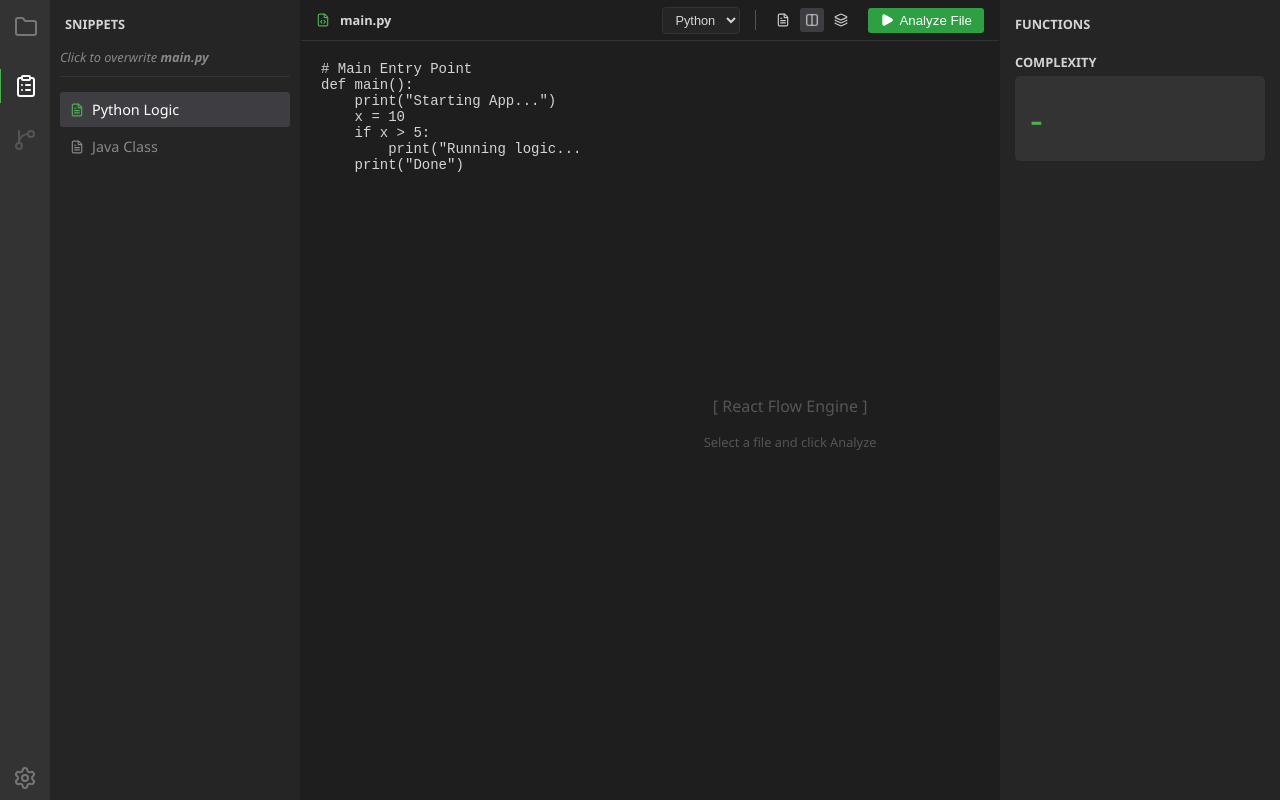
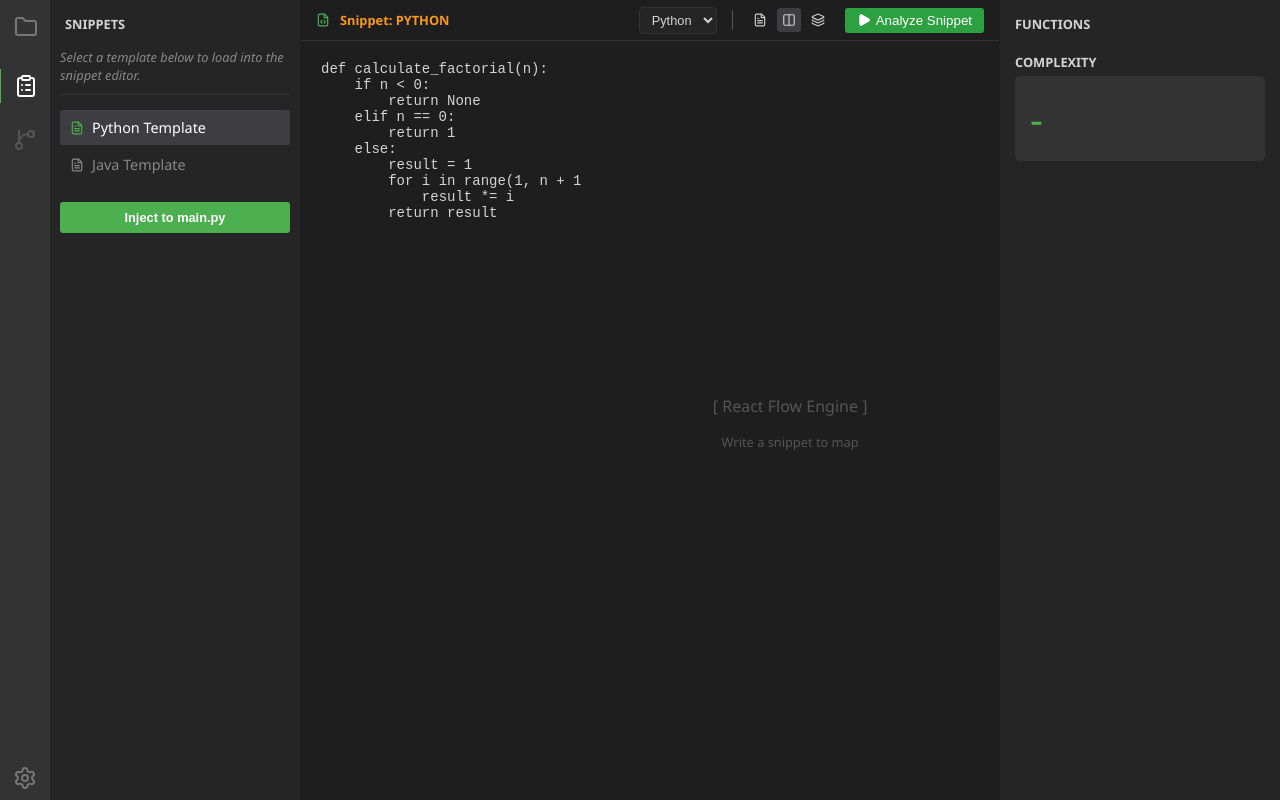
Before and after one commit to ramsptp/CodeMap, a React (Create React App) app in the folder Frontend/codemap-frontend/: page / in a window 1280 px wide. Both pictures are taken after a click on the element 25 px from the left and 86 px from the top of the page. Built offline with nearby package versions, Linux system fonts and the light colour scheme.

Commit message:
independant memory

```diff
--- a/Frontend/codemap-frontend/src/App_v2.js
+++ b/Frontend/codemap-frontend/src/App_v2.js
@@ -19,7 +19,7 @@ import {
 // ===========================================
 // 0. DATA & TEMPLATES
 // ===========================================
-const SNIPPETS = {
+const DEFAULT_TEMPLATES = {
   python:
 `def calculate_factorial(n):
     if n < 0:
@@ -67,7 +67,7 @@ def main():
 };
 
 // ===========================================
-// 1. CUSTOM NODE DEFINITIONS (Neon Borders)
+// 1. CUSTOM NODE DEFINITIONS
 // ===========================================
 
 const TerminatorNode = ({ data }) => {
@@ -270,11 +270,15 @@ const NewApp = () => {
   const [sidebarView, setSidebarView] = useState("explorer");
   const [viewMode, setViewMode] = useState("split");
   const [currentFunc, setCurrentFunc] = useState(null);
-  const [language, setLanguage] = useState("python"); // Controls Snippets Template
+  const [language, setLanguage] = useState("python"); // Snippet Language Dropdown State
 
-  // File System State
+  // 1. FILE SYSTEM STATE (Explorer)
   const [files, setFiles] = useState(DEFAULT_FILES);
   const [activeFileName, setActiveFileName] = useState("main.py");
+
+  // 2. SNIPPET MEMORY STATE (Independent Buffers)
+  // This ensures Python snippet changes don't vanish when you switch to Java
+  const [snippetMemory, setSnippetMemory] = useState(DEFAULT_TEMPLATES);
 
   // Backend State
   const [analysisResult, setAnalysisResult] = useState(null);
@@ -317,22 +321,28 @@ const NewApp = () => {
       }
   };
 
+  // --- EDITOR CHANGE HANDLER ---
   const handleCodeChange = (e) => {
       const newContent = e.target.value;
-      setFiles(prev => ({ ...prev, [activeFileName]: newContent }));
+
+      if (sidebarView === "explorer") {
+          // Update File System
+          setFiles(prev => ({ ...prev, [activeFileName]: newContent }));
+      } else {
+          // Update Snippet Memory (for the current language)
+          setSnippetMemory(prev => ({ ...prev, [language]: newContent }));
+      }
   };
 
   // --- SNIPPET ACTIONS ---
-  // Change language state for snippets ONLY
-  const handleSnippetLanguageChange = (e) => {
-      setLanguage(e.target.value);
-  };
+  // Overwrites the ACTIVE file with the CURRENT Snippet buffer
+  const handleLoadSnippet = (lang) => {
+      const contentToLoad = snippetMemory[lang]; // Use the memory, not the default!
+      if (window.confirm(`Overwrite '${activeFileName}' with your ${lang} snippet?`)) {
+          setFiles(prev => ({ ...prev, [activeFileName]: contentToLoad }));
 
-  // Overwrites the ACTIVE file with the snippet
-  const handleLoadSnippet = (lang) => {
-      if (window.confirm(`Overwrite '${activeFileName}' with ${lang} snippet?`)) {
-          setFiles(prev => ({ ...prev, [activeFileName]: SNIPPETS[lang] }));
-          setLanguage(lang);
+          // Switch to explorer so they can see the file updated
+          setSidebarView("explorer");
       }
   };
 
@@ -341,20 +351,24 @@ const NewApp = () => {
     setLoading(true);
 
     // 1. Determine Language Logic
-    // If in Snippets view, trust the dropdown.
-    // If in Explorer view, AUTO-DETECT from filename.
-    let langToSend = language;
+    let langToSend = "python";
+    let codeToSend = "";
+
     if (sidebarView === "explorer") {
+        // Auto-detect from file extension
         if (activeFileName.endsWith(".java")) langToSend = "java";
-        else langToSend = "python"; // Default to python
+        else langToSend = "python";
+        codeToSend = files[activeFileName];
+    } else {
+        // Use explicit dropdown choice in Snippets mode
+        langToSend = language;
+        codeToSend = snippetMemory[language];
     }
-
-    const codeToSend = files[activeFileName];
 
     try {
       const payload = {
         code: codeToSend,
-        language: langToSend // Use the smart detected language
+        language: langToSend
       };
 
       if (specificFunction) {
@@ -387,7 +401,6 @@ const NewApp = () => {
        {/* 1. ACTIVITY BAR */}
       <div style={{ width: "50px", background: "#333", display: "flex", flexDirection: "column", alignItems: "center", padding: "10px 0", gap: "25px" }}>
 
-        {/* EXPLORER ICON */}
         <div
           onClick={() => setSidebarView("explorer")}
           style={{ cursor: "pointer", borderLeft: sidebarView === "explorer" ? "2px solid #4caf50" : "2px solid transparent", width: "100%", display: "flex", justifyContent: "center", padding: "5px 0" }}
@@ -396,7 +409,6 @@ const NewApp = () => {
             <Folder size={24} color={sidebarView === "explorer" ? "#fff" : "#777"} />
         </div>
 
-        {/* SNIPPETS ICON */}
         <div
           onClick={() => setSidebarView("snippets")}
           style={{ cursor: "pointer", borderLeft: sidebarView === "snippets" ? "2px solid #4caf50" : "2px solid transparent", width: "100%", display: "flex", justifyContent: "center", padding: "5px 0" }}
@@ -441,19 +453,26 @@ const NewApp = () => {
                 </div>
                 <div style={{ padding: "0 10px" }}>
                     <div style={{fontSize: "0.8rem", color: "#888", marginBottom: "15px", fontStyle: "italic", borderBottom: "1px solid #333", paddingBottom: "10px"}}>
-                        Click to overwrite <strong>{activeFileName}</strong>
+                        Select a template below to load into the snippet editor.
                     </div>
 
+                    {/* Buttons just switch the ACTIVE snippet view, they don't overwrite files immediately */}
                     <FileItem
-                        name="Python Logic"
+                        name="Python Template"
                         active={language === "python"}
-                        onClick={() => handleLoadSnippet("python")}
+                        onClick={() => setLanguage("python")}
                     />
                     <FileItem
-                        name="Java Class"
+                        name="Java Template"
                         active={language === "java"}
-                        onClick={() => handleLoadSnippet("java")}
+                        onClick={() => setLanguage("java")}
                     />
+
+                    <div style={{marginTop: "20px"}}>
+                        <button style={actionBtnStyle} onClick={() => handleLoadSnippet(language)}>
+                            Inject to {activeFileName}
+                        </button>
+                    </div>
                 </div>
             </>
         )}
@@ -464,10 +483,15 @@ const NewApp = () => {
         {/* TOOLBAR */}
         <div style={{ height: "40px", borderBottom: "1px solid #333", display: "flex", alignItems: "center", padding: "0 15px", justifyContent: "space-between", background: "#1e1e1e" }}>
 
-          {/* File & Breadcrumb */}
+          {/* Breadcrumbs */}
           <div style={{ fontSize: "0.8rem", color: "#888", display: "flex", alignItems: "center", gap: "10px" }}>
              <FileCode size={14} color="#4caf50"/>
-             <span style={{fontWeight: "bold", color: "#d4d4d4"}}>{activeFileName}</span>
+             {sidebarView === "explorer" ? (
+                 <span style={{fontWeight: "bold", color: "#d4d4d4"}}>{activeFileName}</span>
+             ) : (
+                 <span style={{fontWeight: "bold", color: "#f89820"}}>Snippet: {language.toUpperCase()}</span>
+             )}
+
              {currentFunc && (
                  <>
                   <span style={{color: "#555"}}>/</span>
@@ -478,11 +502,11 @@ const NewApp = () => {
 
           <div style={{ display: "flex", gap: "15px", alignItems: "center" }}>
 
-             {/* LANGUAGE INDICATOR / DROPDOWN */}
+             {/* CONDITIONAL LANGUAGE CONTROL */}
              {sidebarView === "snippets" ? (
                  <select
                     value={language}
-                    onChange={handleSnippetLanguageChange}
+                    onChange={(e) => setLanguage(e.target.value)}
                     style={dropdownStyle}
                  >
                     <option value="python">Python</option>
@@ -503,7 +527,10 @@ const NewApp = () => {
                 <button onClick={() => setViewMode("graph")} title="Graph Only" style={{...iconBtnStyle, background: viewMode === "graph" ? "#3e3e42" : "transparent"}}> <Layers size={14} /> </button>
              </div>
 
-             <button style={runBtnStyle} onClick={() => handleAnalyze(null)}><Play size={14} fill="white" /> Analyze File</button>
+             <button style={runBtnStyle} onClick={() => handleAnalyze(null)}>
+                 <Play size={14} fill="white" />
+                 {sidebarView === "snippets" ? " Analyze Snippet" : " Analyze File"}
+             </button>
           </div>
         </div>
 
@@ -512,7 +539,7 @@ const NewApp = () => {
           {(viewMode === "code" || viewMode === "split") && (
             <div style={{ flex: viewMode === "split" ? "0 0 40%" : "1", borderRight: "1px solid #333", height: "100%" }}>
               <textarea
-                value={files[activeFileName]}
+                value={sidebarView === "explorer" ? files[activeFileName] : snippetMemory[language]}
                 onChange={handleCodeChange}
                 style={editorStyle} spellCheck="false"
               />
@@ -522,13 +549,15 @@ const NewApp = () => {
           {(viewMode === "graph" || viewMode === "split") && (
             <div style={{ flex: 1, position: "relative", height: "100%", background: "#1e1e1e" }}>
                {loading ? (
-                 <div style={centerMsgStyle}>Analyzing {activeFileName}...</div>
+                 <div style={centerMsgStyle}>Analyzing...</div>
                ) : analysisResult && analysisResult.graph_data ? (
                  <FlowGraph data={analysisResult.graph_data} onNodeClick={onGraphNodeClick} />
                ) : (
                  <div style={centerMsgStyle}>
                     <p>[ React Flow Engine ]</p>
-                    <p style={{fontSize: "0.8rem"}}>Select a file and click Analyze</p>
+                    <p style={{fontSize: "0.8rem"}}>
+                        {sidebarView === "explorer" ? "Select a file to map" : "Write a snippet to map"}
+                    </p>
                  </div>
                )}
             </div>
@@ -583,7 +612,7 @@ const FileItem = ({ name, active, onClick, onDelete }) => (
 );
 const iconBtnStyle = { background: "transparent", border: "none", color: "#ccc", cursor: "pointer", padding: "5px", display: "flex", alignItems: "center", justifyContent: "center", borderRadius: "3px" };
 const runBtnStyle = { background: "#2da042", border: "none", color: "white", padding: "5px 12px", borderRadius: "3px", cursor: "pointer", display: "flex", alignItems: "center", gap: "5px" };
-const actionBtnStyle = { width: "100%", padding: "6px", border: "none", color: "white", cursor: "pointer", borderRadius: "3px" };
+const actionBtnStyle = { width: "100%", padding: "8px", border: "none", color: "white", background: "#4caf50", cursor: "pointer", borderRadius: "3px", fontWeight: "bold", fontSize: "0.8rem" };
 const editorStyle = { width: "100%", height: "100%", background: "#1e1e1e", color: "#d4d4d4", border: "none", padding: "20px", fontFamily: "monospace", fontSize: "14px", resize: "none", outline: "none" };
 const centerMsgStyle = { position: "absolute", top: "50%", left: "50%", transform: "translate(-50%, -50%)", color: "#555", textAlign: "center" };
 const dropdownStyle = { background: "#252526", color: "#d4d4d4", border: "1px solid #333", padding: "4px 8px", borderRadius: "4px", fontSize: "0.8rem", outline: "none", cursor: "pointer" };
```
